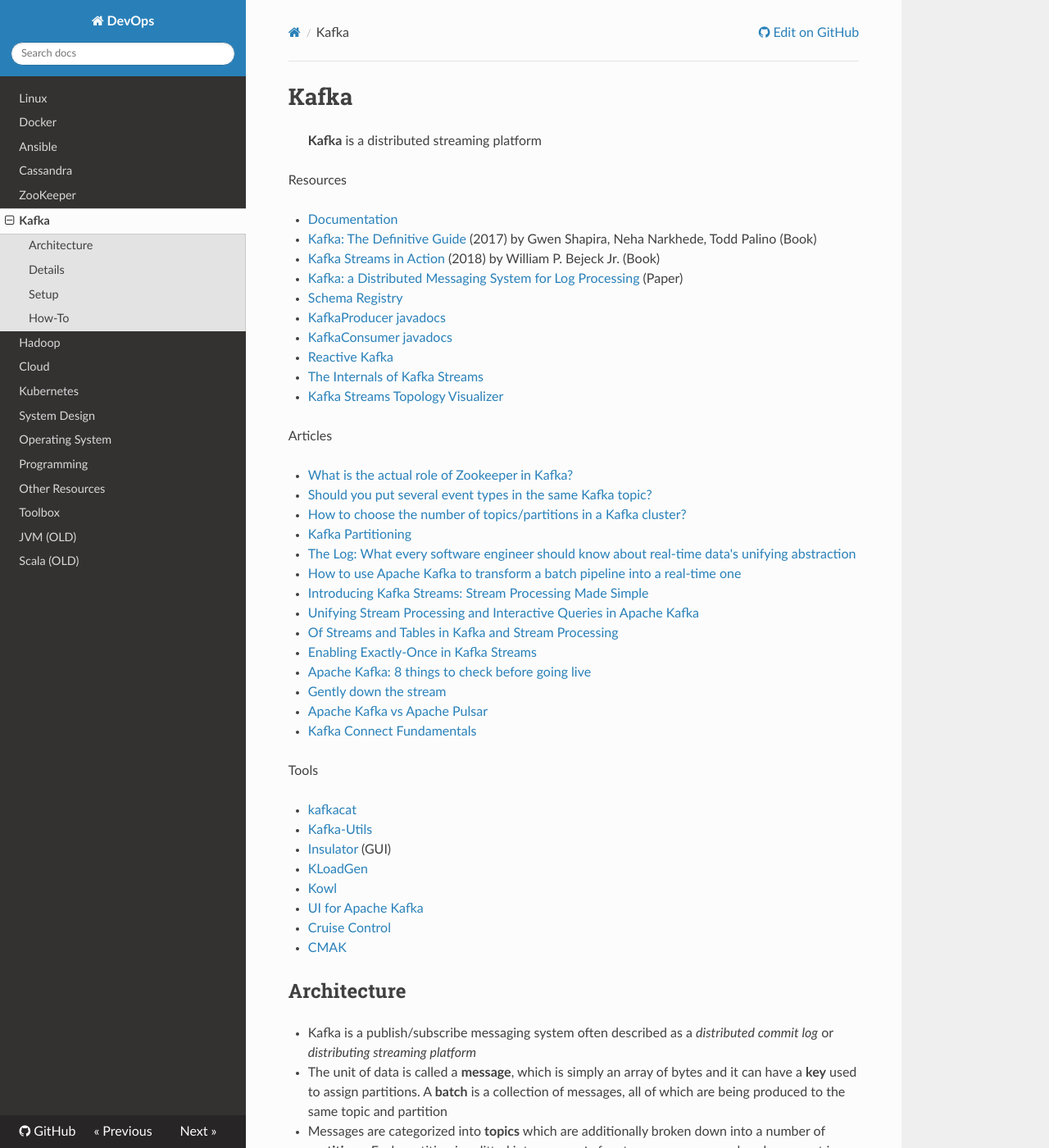
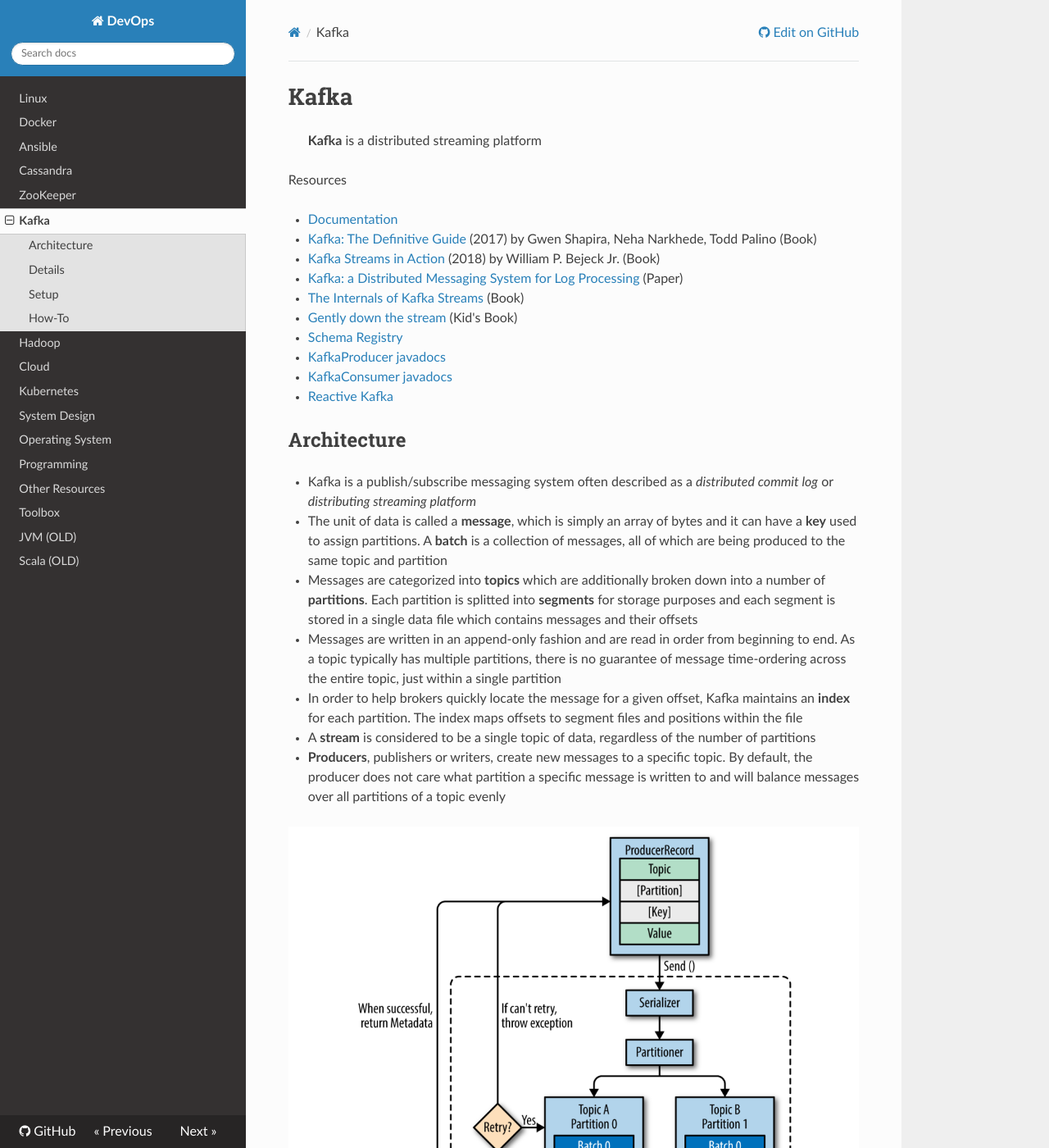
Before and after one commit to niqdev/devops, an MkDocs documentation site: the page built from docs/kafka.md, in a window 1280 px wide and 1400 px high. Shown: the whole window at 82% size. Built offline with MkDocs 1.6.1, drawn with Linux system fonts in a browser that asks for light colours; nearby versions of some CDN libraries.

Commit message:
update doc

```diff
--- a/docs/kafka.md
+++ b/docs/kafka.md
@@ -12,6 +12,10 @@ Resources
 
 * [Kafka: a Distributed Messaging System for Log Processing](http://notes.stephenholiday.com/Kafka.pdf) (Paper)
 
+* [The Internals of Kafka Streams](https://jaceklaskowski.gitbooks.io/mastering-kafka-streams) (Book)
+
+* [Gently down the stream](https://www.gentlydownthe.stream) (Kid's Book)
+
 * [Schema Registry](https://docs.confluent.io/current/schema-registry/docs/index.html)
 
 * [KafkaProducer javadocs](https://kafka.apache.org/20/javadoc/index.html?org/apache/kafka/clients/producer/KafkaProducer.html)
@@ -19,51 +23,6 @@ Resources
 * [KafkaConsumer javadocs](https://kafka.apache.org/20/javadoc/index.html?org/apache/kafka/clients/consumer/KafkaConsumer.html)
 
 * [Reactive Kafka](https://doc.akka.io/docs/akka-stream-kafka/current/home.html)
-
-* [The Internals of Kafka Streams](https://jaceklaskowski.gitbooks.io/mastering-kafka-streams)
-
-* [Kafka Streams Topology Visualizer](https://zz85.github.io/kafka-streams-viz)
-
-Articles
-
-* [What is the actual role of Zookeeper in Kafka?](https://www.quora.com/What-is-the-actual-role-of-Zookeeper-in-Kafka-What-benefits-will-I-miss-out-on-if-I-don%E2%80%99t-use-Zookeeper-and-Kafka-together/answer/Gwen-Shapira)
-
-* [Should you put several event types in the same Kafka topic?](http://martin.kleppmann.com/2018/01/18/event-types-in-kafka-topic.html)
-
-* [How to choose the number of topics/partitions in a Kafka cluster?](https://www.confluent.io/blog/how-choose-number-topics-partitions-kafka-cluster)
-
-* [Kafka Partitioning](https://simplydistributed.wordpress.com/2016/12/13/kafka-partitioning)
-
-* [The Log: What every software engineer should know about real-time data's unifying abstraction](https://engineering.linkedin.com/distributed-systems/log-what-every-software-engineer-should-know-about-real-time-datas-unifying)
-
-* [How to use Apache Kafka to transform a batch pipeline into a real-time one](https://medium.com/@stephane.maarek/how-to-use-apache-kafka-to-transform-a-batch-pipeline-into-a-real-time-one-831b48a6ad85)
-
-* [Introducing Kafka Streams: Stream Processing Made Simple](https://www.confluent.io/blog/introducing-kafka-streams-stream-processing-made-simple)
-
-* [Unifying Stream Processing and Interactive Queries in Apache Kafka](https://www.confluent.io/blog/unifying-stream-processing-and-interactive-queries-in-apache-kafka)
-
-* [Of Streams and Tables in Kafka and Stream Processing](https://www.michael-noll.com/blog/2018/04/05/of-stream-and-tables-in-kafka-and-stream-processing-part1)
-
-* [Enabling Exactly-Once in Kafka Streams](https://www.confluent.io/blog/enabling-exactly-kafka-streams)
-
-* [Apache Kafka: 8 things to check before going live](https://ariskk.com/kafka-8-things)
-
-* [Gently down the stream](https://www.gentlydownthe.stream)
-
-* [Apache Kafka vs Apache Pulsar](https://digitalis.io/blog/kafka/apache-kafka-vs-apache-pulsar)
-
-* [Kafka Connect Fundamentals](https://www.confluent.io/blog/kafka-connect-tutorial)
-
-Tools
-
-* [kafkacat](https://github.com/edenhill/kafkacat)
-* [Kafka-Utils](https://github.com/Yelp/kafka-utils)
-* [Insulator](https://andrewinci.github.io/Insulator) (GUI)
-* [KLoadGen](https://github.com/corunet/kloadgen)
-* [Kowl](https://github.com/cloudhut/kowl)
-* [UI for Apache Kafka](https://github.com/provectus/kafka-ui)
-* [Cruise Control](https://github.com/linkedin/cruise-control)
-* [CMAK](https://github.com/yahoo/CMAK)
 
 ## Architecture
 
```
Also changed, not shown: docs/other-resources.md (+6 -0 lines).
